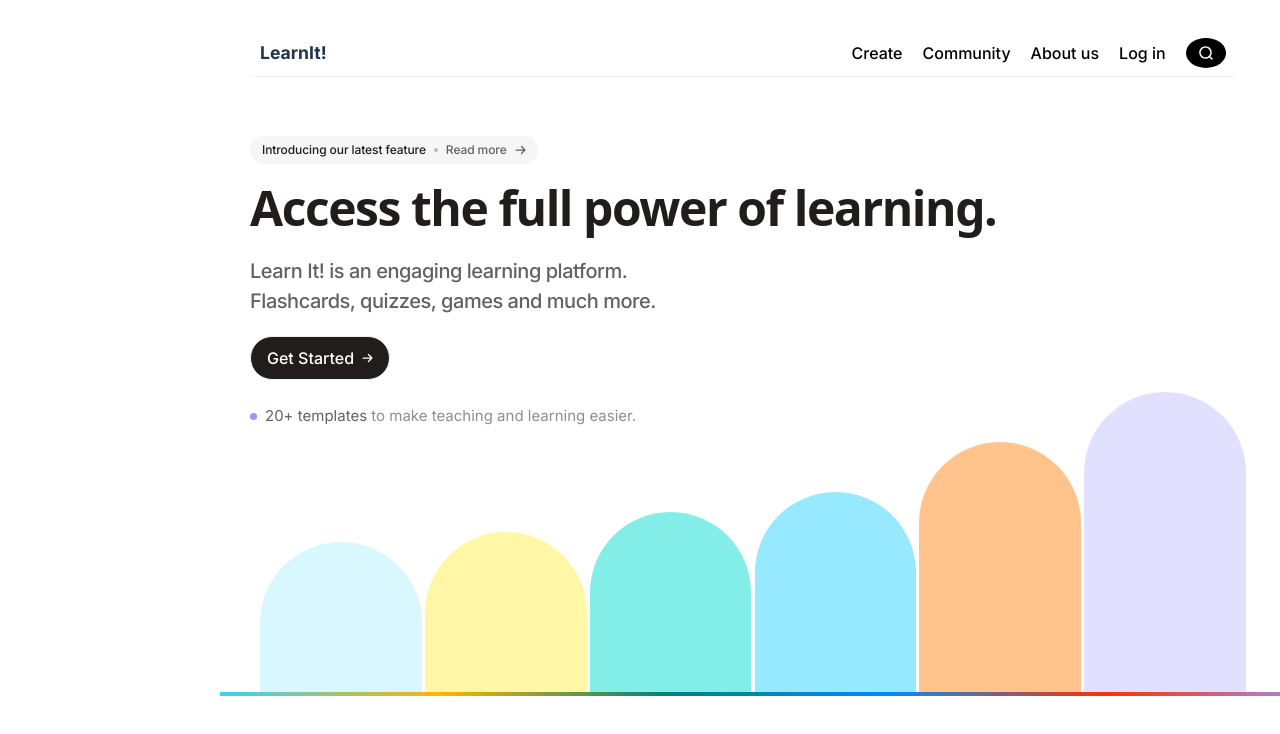
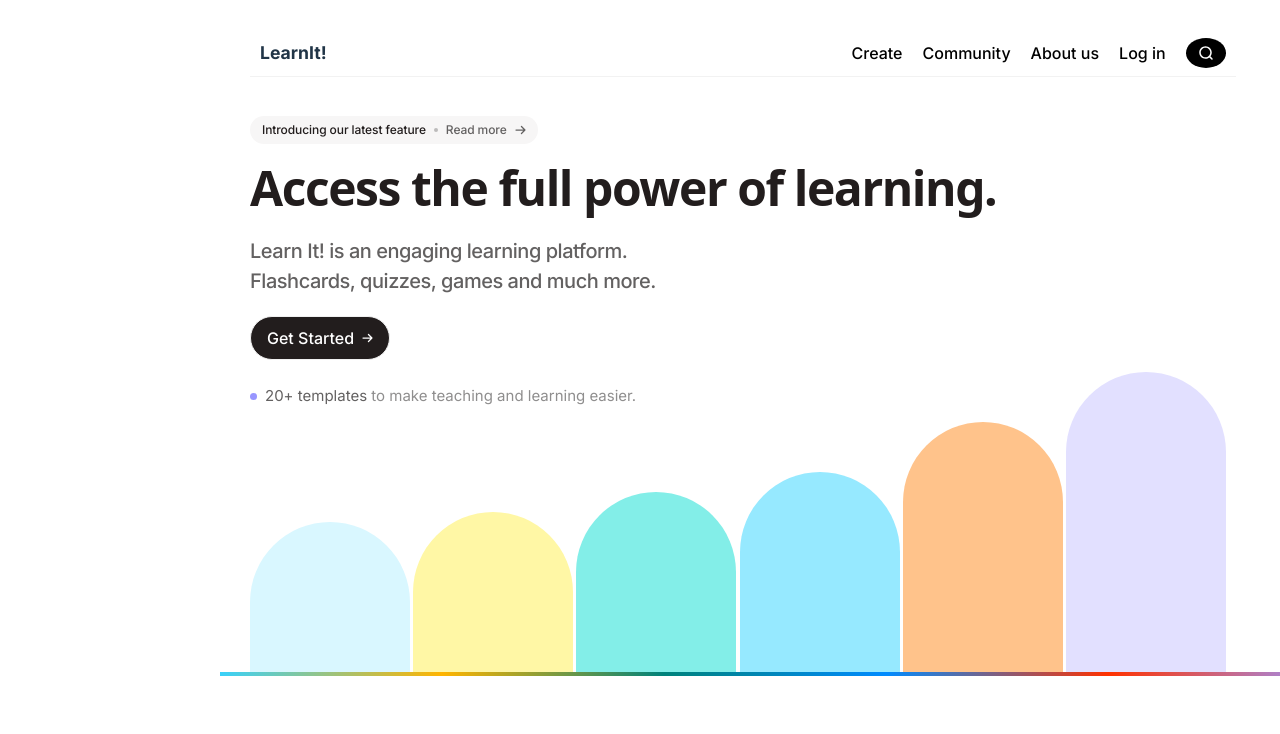
Before and after one commit to tanyagrr/first-project, a React (Vite) app: page / in a window 1280 px wide. Shown: the top 734 px of the page. Built offline with nearby package versions, Linux system fonts and the light colour scheme.

Commit message:
add media query mobile

```diff
--- a/src/App.css
+++ b/src/App.css
@@ -61,7 +61,7 @@ header svg {
 
 .block1 {
   margin-left: 250px;
-  margin-top: 60px;
+  margin-top: 40px;
   width: 986px;
   display: flex;
   flex-direction: column;
@@ -196,7 +196,7 @@ a {
 /* ILLUSTRATION */
 
 .illustration {
-  margin-left: 260px;
+  margin-left: 250px;
   margin-top: -50px;
   width: 986px;
   display: flex;
@@ -205,7 +205,7 @@ a {
 }
 
 .cone {
-  width: 170px;
+  width: 160px;
   border-top-left-radius: 100px;
   border-top-right-radius: 100px;
 }
@@ -254,3 +254,14 @@ a {
       #ff3200,
       #9896ff)
 }
+
+@media only screen
+  and (min-device-width: 320px)
+  and (max-device-width: 480px)
+  and (-webkit-min-device-pixel-ratio: 2) {
+    .body {
+      max-width: 470px;
+      margin-left: auto;
+      margin-right: auto;
+    }
+}
--- a/src/components/Illustration.jsx
+++ b/src/components/Illustration.jsx
@@ -1,14 +1,29 @@
 function Illustration() {
   return (
-        <><div className="illustration">
+    <>
+      <div className="illustration">
+        <div>
           <div className="cone light_blue" />
+        </div>
+        <div>
           <div className="cone yellow" />
+        </div>
+        <div>
           <div className="cone green" />
+        </div>
+        <div>
           <div className="cone dark_blue" />
+        </div>
+        <div>
           <div className="cone red" />
+        </div>
+        <div>
           <div className="cone purple" />
-        </div><div className="bottomline" /></>
-    )
+        </div>
+      </div>
+      <div className="bottomline"></div>
+    </>
+  );
 }
 
 export default Illustration;
```
Lines whose indentation alone changed are shown as unchanged.
